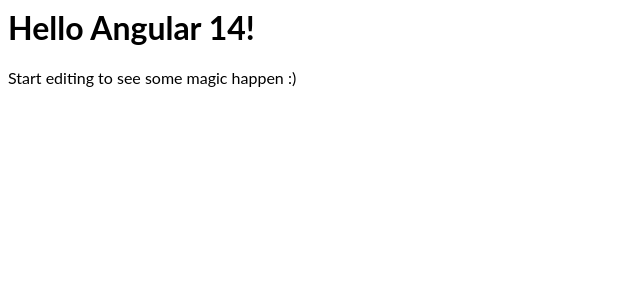
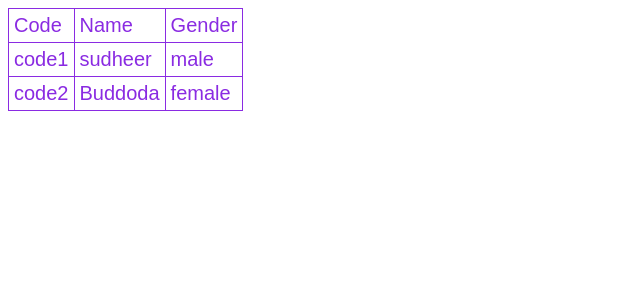
Before and after one commit to sudheerJS/angularPractice, an Angular app: page / in a window 1280 px wide. Shown: the top 300 px of the page, without its empty margins (0-640 px from the left). Built offline with nearby package versions, Linux system fonts and the light colour scheme.

Commit message:
3 files modified, 3 added

```diff
--- a/src/app/app.component.ts
+++ b/src/app/app.component.ts
@@ -1,10 +1,10 @@
-import { Component, VERSION } from '@angular/core';
+import { Component, VERSION } from "@angular/core";
 
 @Component({
-  selector: 'my-app',
-  templateUrl: './app.component.html',
-  styleUrls: [ './app.component.css' ]
+  selector: "my-app",
+  template: "<my-employee></my-employee>",
+  styleUrls: ["./app.component.css"]
 })
-export class AppComponent  {
-  name = 'Angular ' + VERSION.major;
+export class AppComponent {
+  name = "Angular " + VERSION.major;
 }
--- /dev/null
+++ b/src/app/employee/employee.component.css
@@ -0,0 +1,16 @@
+table {
+  color: blueviolet;
+  font-family: Arial, Helvetica, sans-serif;
+  font-style: large;
+  border-collapse: collapse;
+}
+td {
+  border: blueviolet 1px solid;
+  padding: 5px;
+  font-size: 20px;
+}
+
+tr {
+  border: blueviolet 1px solid;
+  padding: 5px;
+}
--- /dev/null
+++ b/src/app/employee/employee.component.html
@@ -0,0 +1,18 @@
+<table>
+  <thead>
+    <tr>
+      <td>
+        Code</td>
+      <td>Name</td>
+      <td>Gender</td>
+    </tr>
+
+  </thead>
+  <tbody>
+    <tr *ngFor='let employee of employees'>
+      <td> {{ employee.code }} </td>
+      <td> {{ employee.name }} </td>
+      <td> {{ employee.gender }} </td>
+    </tr>
+  </tbody>
+</table>
--- /dev/null
+++ b/src/app/employee/employee.component.ts
@@ -0,0 +1,13 @@
+import { Component } from "@angular/core";
+
+@Component({
+  selector: "my-employee",
+  templateUrl: "./employee.component.html",
+  styleUrls: ["./employee.component.css"]
+})
+export class EmployeeComponent {
+  employees: any[] = [
+    { code: "code1", name: "sudheer", gender: "male" },
+    { code: "code2", name: "Buddoda", gender: "female" }
+  ];
+}
```
Also changed, not shown: src/app/app.module.ts (+10 -9 lines), src/app/app.component.html (line endings or trailing spaces).
